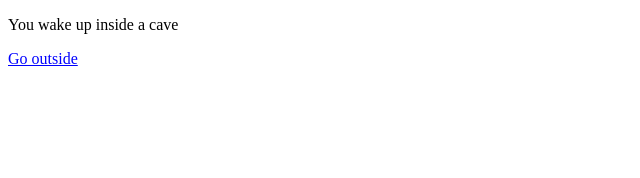
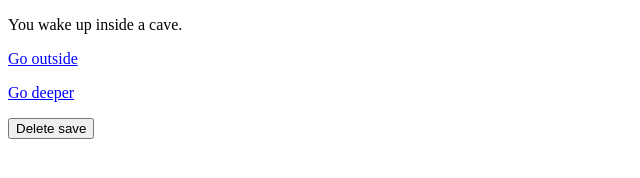
Before and after one commit to clinei/textrpg, a plain HTML site: page index.html in a window 1280 px wide. Shown: the whole page, without its empty margins (0-640 px from the left). Drawn offline with Linux system fonts and the light colour scheme.

Commit message:
added StartCaveDeeper scene, items, journal, scene management, resetting, polished storage

```diff
--- a/game.js
+++ b/game.js
@@ -1,20 +1,34 @@
 var sceneDiv = document.getElementById("scene");
-var consoleDiv = document.getElementById("console");
+var journalDiv = document.getElementById("journal");
 
 var game = {
 	load: function() {
-		if (storage.scene == undefined) {
-			storage.init();
+		dataMan.load();
+		if (!dataMan.hasData()) {
+			dataMan.init();
 		}
-		scenes.init();
+		sceneMan.init();
+		this.loadJournal();
 	},
 	printInfo: function(str) {
 		var infoDiv = document.createElement('p');
 		infoDiv.innerHTML = str;
 		sceneDiv.appendChild(infoDiv);
 	},
-	logInfo: function(str) {
-		console.log(str);
+	addScene: function(elem) {
+		sceneDiv.appendChild(elem);
+	},
+	addJournal: function(str) {
+		dataMan.addJournal(str);
+		this.addJournalView(str);
+	},
+	addJournalView: function(str) {
+		journalDiv.appendChild(document.createTextNode(str));
+	},
+	loadJournal: function() {
+		for (item of data.journal) {
+			this.addJournalView(item);
+		}
 	},
 	logError: function(str) {
 		console.trace(str);
--- a/index.html
+++ b/index.html
@@ -5,11 +5,13 @@
 	</head>
 	<body>
 		<div id="scene">
-			<div id="console">
-			</div>
 		</div>
+		<div id="journal">
+		</div>
+		<button id="save-delete-button" onclick="dataMan.clear();sceneMan.init();">Delete save</button>
 		<script src="deps/proxy-polyfill/proxy.min.js"></script>
 		<script src="storage.js"></script>
+		<script src="items.js"></script>
 		<script src="scenes.js"></script>
 		<script src="game.js"></script>
 	</body>
--- /dev/null
+++ b/items.js
@@ -0,0 +1,5 @@
+var items = {};
+items.rustySword = {
+	id: "rustySword",
+	damage: 2
+};
--- a/scenes.js
+++ b/scenes.js
@@ -1,26 +1,20 @@
-function Scene() {
-	this.desc = "Default scene";
-}
-
-function StartCave() {
+var scenes = {};
+scenes.StartCave = function() {
 	this.desc = "A cave.";
+	this.data = {};
 
 	this.start = function() {
 		var res = "";
 
-		if (this.data && this.data.visited) {
+		if (this.data.visited) {
 			res = "You're in the cave.";
 		} else {
-			res = "You wake up inside a cave";
+			res = "You wake up inside a cave.";
 		}
 
-		this.data = {
-			visited: true
-		};
+		this.data.visited = true;
 
-		game.printInfo(res);
-
-		this.portals();
+		return res;
 	};
 
 	this.portals = function() {
@@ -31,23 +25,66 @@ function StartCave() {
 			text: "Go outside"
 		});
 
-		scenes.showPortals(res);
-	};
+		res.push({
+			target: "StartCaveDeeper",
+			text: "Go deeper"
+		});
 
-	this.save = function() {
-		return {visited: true};
+		return res;
 	};
 }
 
-function StartCaveEntrance() {
+scenes.StartCaveDeeper = function() {
+	this.desc = "Deeper in the first cave.";
+	this.data = {};
+
+	this.start = function() {
+		var res = "";
+		res += "You are deeper in the cave.";
+		return res;
+	};
+
+	this.items = function() {
+		var res = [];
+
+		if (!(this.data.swordTaken)) {
+			res.push({
+				desc: "An old, rusty sword lies on the ground.",
+				text: "Take the sword",
+				scene: this,
+				action: function(e) {
+					dataMan.addItem(items.rustySword);
+					this.scene.data.swordTaken = true;
+					sceneMan.saveData();
+					game.addJournal("You took the sword");
+					dataMan.store();
+					this.parentNode.removeChild(this);
+				}
+			});
+		}
+
+		return res;
+	};
+
+	this.portals = function() {
+		var res = [];
+
+		res.push({
+			target: "StartCave",
+			text: "Go toward the cave entrance"
+		});
+
+		return res;
+	};
+}
+
+scenes.StartCaveEntrance = function() {
 	this.desc = "Entrance to the first cave.";
 
 	this.start = function() {
 		var res = "";
 		res += "You are outside the cave.";
-		game.printInfo(res);
-
-		this.portals();
+		return res;
 	}
 
 	this.portals = function() {
@@ -58,60 +95,94 @@ function StartCaveEntrance() {
 			text: "Go inside"
 		});
 
-		scenes.showPortals(res);
+		return res;
 	}
 }
 
-var sceneArr = {
-	StartCave: new StartCave(),
-	StartCaveEntrance: new StartCaveEntrance(),
-};
-
-var scenes = {
+var sceneMan = {
 	init: function() {
+		this.loaded = {};
+		this.loadScenes();
 		this.loadData();
-		this.loadScene(storage.scene);
+		this.go(data.scene);
+	},
+	loaded: {},
+	loadScenes: function() {
+		for (key of Object.keys(scenes)) {
+			this.loaded[key] = new scenes[key];
+		}
+	},
+	portalHandler: function() {
+		sceneMan.go(this.target);
 	},
 	go: function(id) {
-		this.saveData();
 		sceneDiv.innerHTML = "";
 		this.loadScene(id);
-		storage.scene = id;
+		data.scene = id;
+		this.saveData();
+		dataMan.store();
 	},
 	showPortals: function(portals) {
-		var res = "";
+		var portalList = document.createElement('div');
 
 		for (portal of portals) {
-			res += '<a class="link" onclick="scenes.go(\''+ portal.target +'\')">'+ portal.text +'</a>';
+			var portalEl = document.createElement('p');
+			portalEl.className = "link";
+			portalEl.target = portal.target;
+			portalEl.addEventListener("click", this.portalHandler);
+			portalEl.innerHTML = portal.text;
+			portalList.appendChild(portalEl);
 		}
 
-		game.printInfo(res);
+		game.addScene(portalList);
+	},
+	showItems: function(items) {
+		var itemList = document.createElement('p');
+
+		for (item of items) {
+			var itemEl = document.createElement('a');
+			itemEl.scene = item.scene;
+			itemEl.className = "link";
+			itemEl.addEventListener("click", item.action);
+			itemEl.innerHTML = item.text;
+			itemList.appendChild(document.createTextNode(item.desc +" "));
+			itemList.appendChild(itemEl);
+		}
+
+		game.addScene(itemList);
 	},
 	loadScene: function(id) {
-		var currScene = sceneArr[id];
+		var currScene = this.loaded[id];
 		if (currScene) {
-			currScene.start();
+			if (currScene.start) {
+				game.printInfo(currScene.start());
+			}
+			if (currScene.items) {
+				this.showItems(currScene.items());
+			}
+			if (currScene.portals) {
+				this.showPortals(currScene.portals());
+			}
 		} else {
 			game.logError("can't load scene (id: \""+ id +"\")");
 		}
 	},
 	loadData: function() {
-		var sceneData = storage.sceneData;
+		var sceneData = data.sceneData;
 		if (sceneData) {
-			sceneData = JSON.parse(sceneData);
 			for (var id of Object.keys(sceneData)) {
-				sceneArr[id].data = sceneData[id];
+				this.loaded[id].data = sceneData[id];
 			}
 		}
 	},
 	saveData: function() {
 		var sceneData = {};
-		for (var key in sceneArr) {
-			var scene = sceneArr[key];
-			if (Object.hasOwnProperty.call(scene, "save")) {
-				sceneData[key] = scene.save();
+		for (key of Object.keys(this.loaded)) {
+			var scene = this.loaded[key];
+			if (Object.hasOwnProperty.call(scene, "data")) {
+				sceneData[key] = scene.data;
 			}
 		}
-		storage.sceneData = JSON.stringify(sceneData);
+		data.sceneData = sceneData;
 	}
 };
--- a/storage.js
+++ b/storage.js
@@ -1,20 +1,39 @@
-var storageFuncs = {
-	init: function() {
-		localStorage.version = "0.0.1";
-		localStorage.scene = "StartCave";
-	},
-};
+var data = {};
 
-storage = new Proxy(storageFuncs, {
-	set(target, prop, val) {
-		localStorage.setItem(prop, val);
-	},
-	get(target, prop) {
-		var res = storageFuncs[prop];
-		if (res) {
-			return res;
+var dataMan =  function() {
+	this.hasData = function() {
+		return typeof data === "object" && data.hasOwnProperty("version");
+	};
+	this.init = function() {
+		data.version = "0.0.1";
+		data.scene = "StartCave";
+		data.inventory = {};
+		data.journal = [];
+	};
+	this.store = function() {
+		localStorage.data = JSON.stringify(data);
+	};
+	this.load = function() {
+		if (localStorage.data) {
+			data = JSON.parse(localStorage.data);
+		}
+	};
+	this.clear = function() {
+		data = {};
+		localStorage.clear();
+		this.init();
+	};
+	this.addItem = function(item) {
+		if (!data.inventory.hasOwnProperty(item.id)) {
+			data.inventory[item.id] = 1;
 		} else {
-			return localStorage[prop];
+			var quantity = data.inventory[item.id];
+			data.inventory[item.id] = quantity + 1;
 		}
-	}
-});
+	};
+	this.addJournal = function(item) {
+		data.journal.push(item);
+	};
+
+	return this;
+}();
--- a/style.css
+++ b/style.css
@@ -3,3 +3,8 @@
 	color: #00f;
 	text-decoration: underline;
 }
+
+#scene > * {
+	position: relative;
+	display: block;
+}
```
